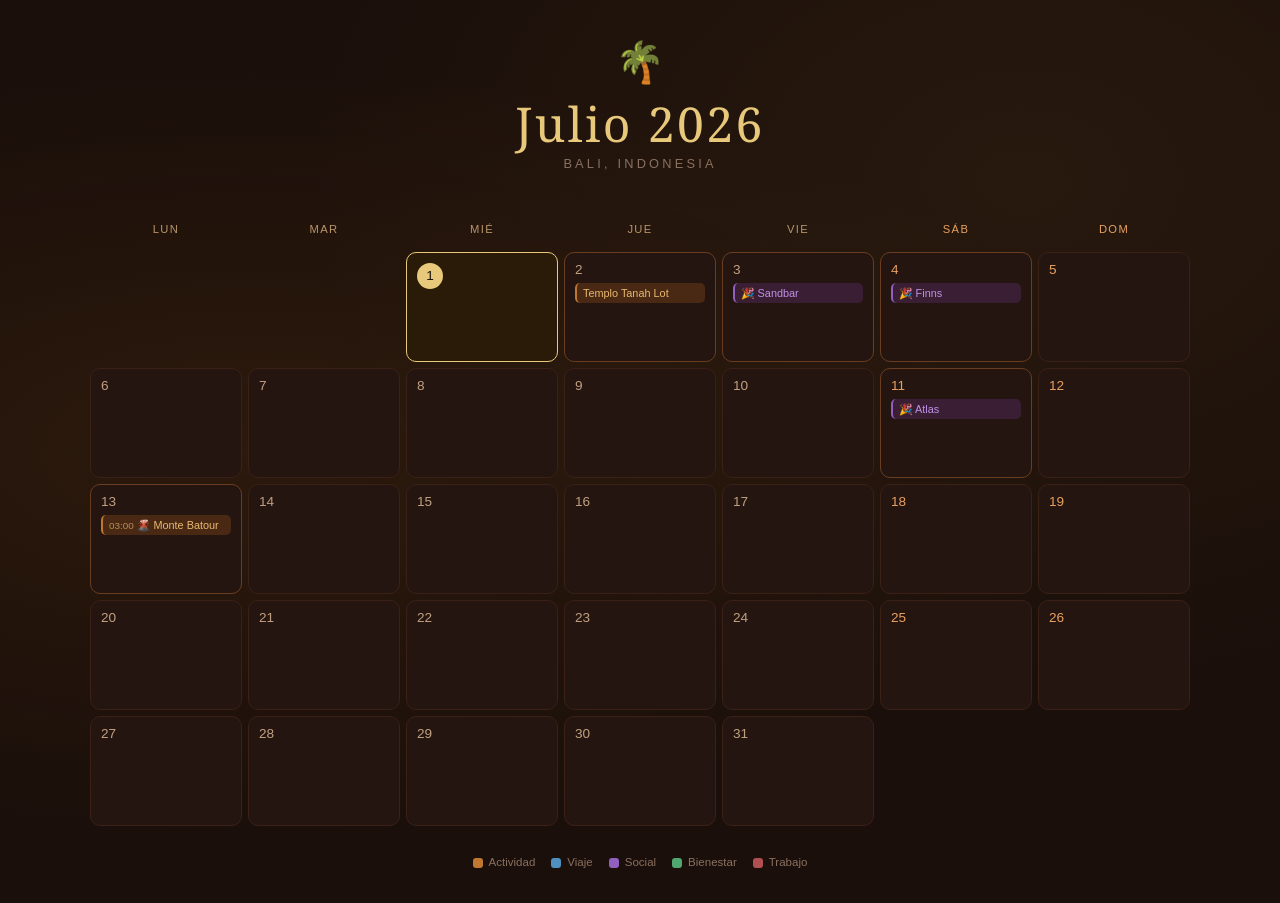
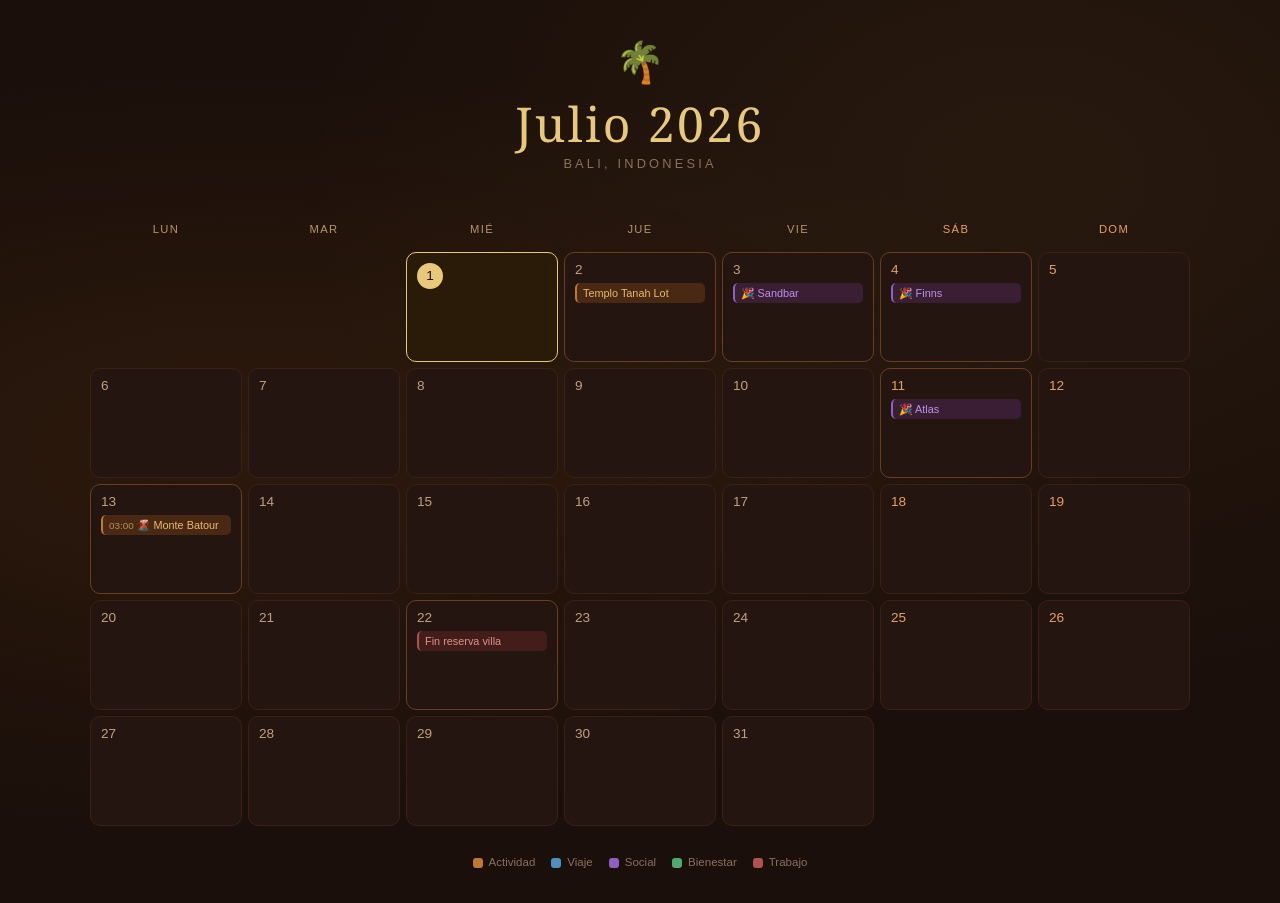
Before and after one commit to aroaarriaza/calendar-bali, a Next.js app: page / in a window 1280 px wide. Built offline with nearby package versions, Linux system fonts and the light colour scheme.

Commit message:
Añade fin de reserva villa el 22 de julio

```diff
--- a/app/components/CalendarClient.tsx
+++ b/app/components/CalendarClient.tsx
@@ -26,6 +26,7 @@ const SEED_EVENTS: Event[] = [
   { id: 'seed-3', date: '2026-07-04', title: '🎉 Finns', category: 'social' },
   { id: 'seed-4', date: '2026-07-11', title: '🎉 Atlas', category: 'social' },
   { id: 'seed-5', date: '2026-07-13', title: '🌋 Monte Batour', category: 'activity', time: '03:00' },
+  { id: 'seed-6', date: '2026-07-22', title: 'Fin reserva villa', category: 'work' },
 ]
 
 const WEEKDAYS = ['Lun', 'Mar', 'Mié', 'Jue', 'Vie', 'Sáb', 'Dom']
```
